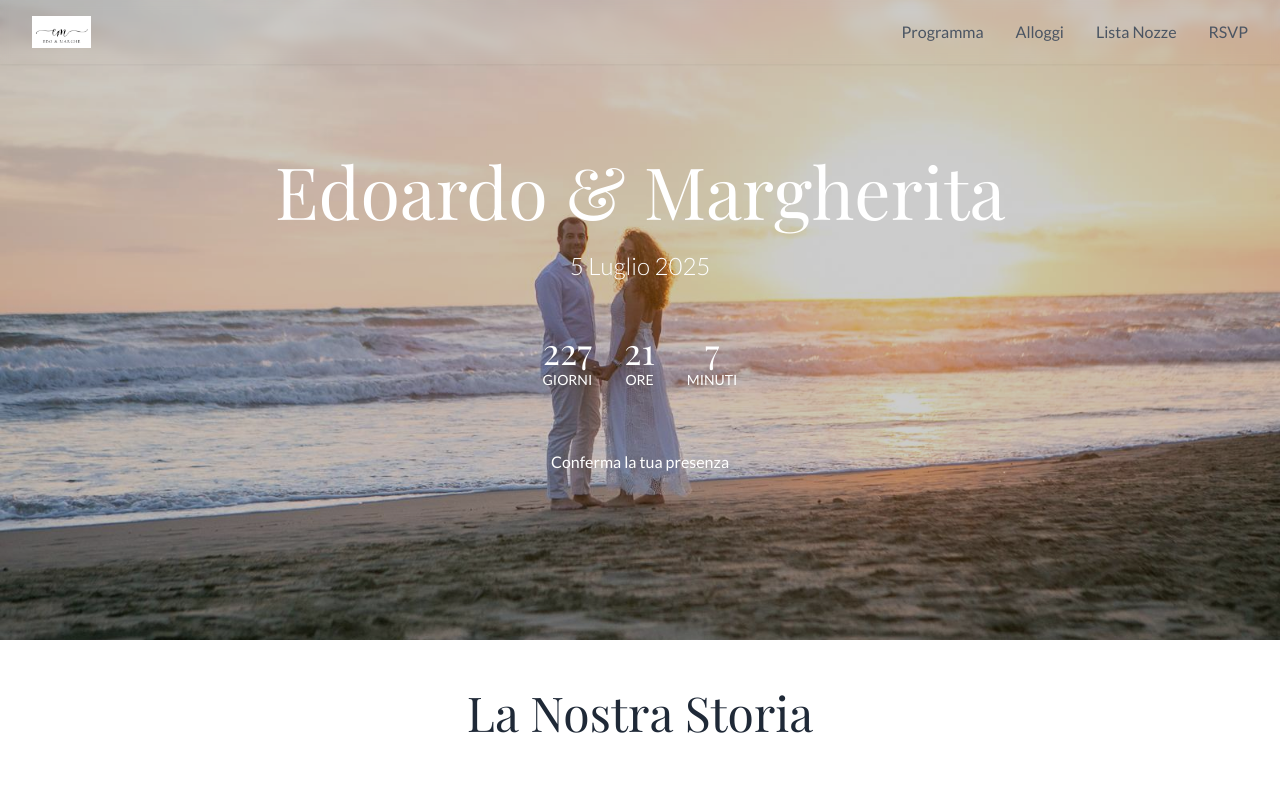
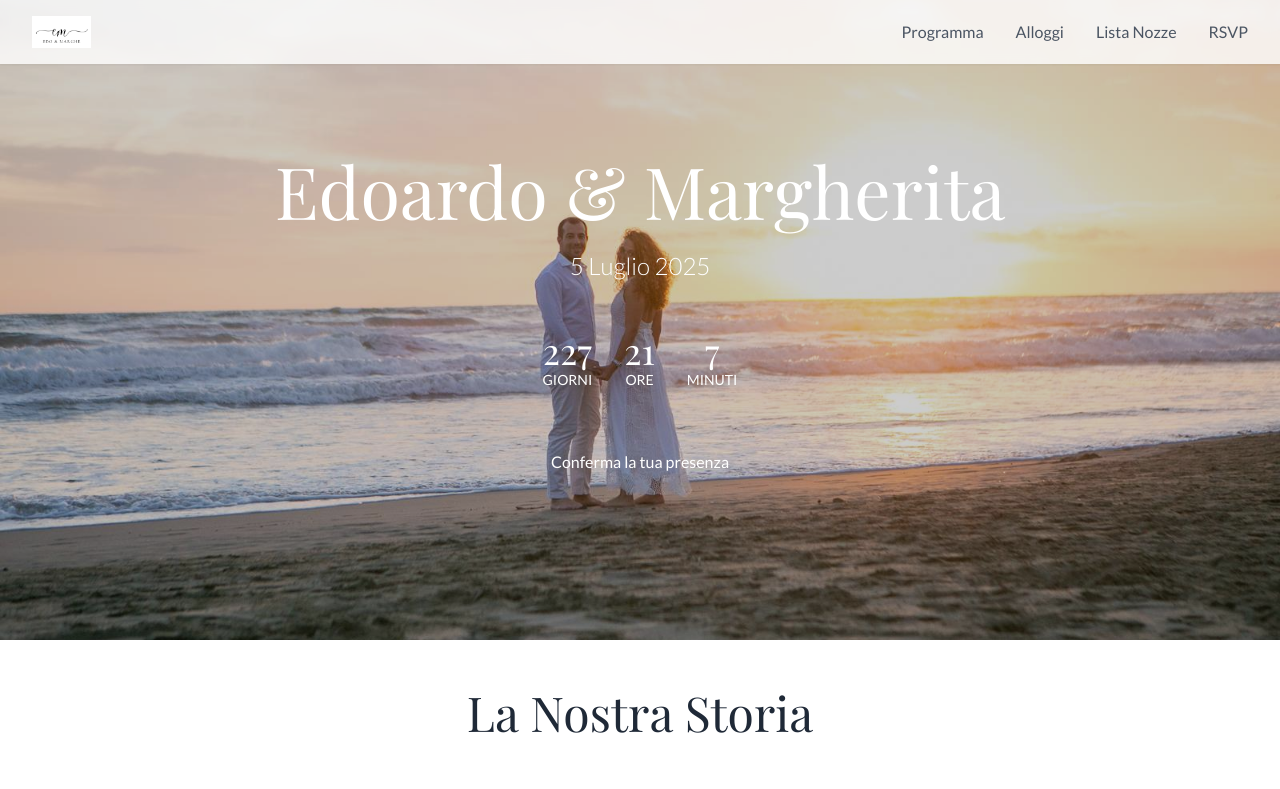
Before and after one commit to edoemarghe/wedding-journey-planner, a React (Vite) app: page / in a window 1280 px wide. Shown: the top 789 px of the page. Built offline with nearby package versions, Linux system fonts and the light colour scheme.

Commit message:
Make Navbar Background White
Updated the Navbar component to have a white background for enhanced visibility and aesthetics.
[skip gpt_engineer]

```diff
--- a/src/components/Navbar.tsx
+++ b/src/components/Navbar.tsx
@@ -35,7 +35,7 @@ const Navbar = () => {
   );
 
   return (
-    <nav className="bg-transparent backdrop-blur-sm fixed w-full z-50 shadow-sm">
+    <nav className="bg-white/80 backdrop-blur-sm fixed w-full z-50 shadow-sm">
       <div className="max-w-7xl mx-auto px-4 sm:px-6 lg:px-8">
         <div className="flex justify-between h-16 items-center">
           <NavLink to="/" className="font-display text-2xl text-wedding-sage">
```
